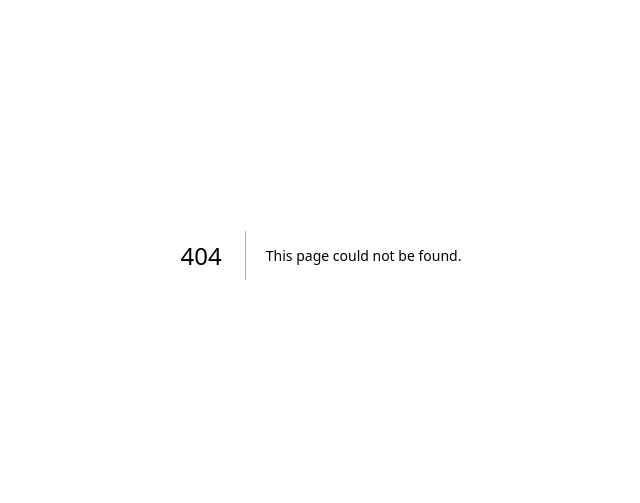
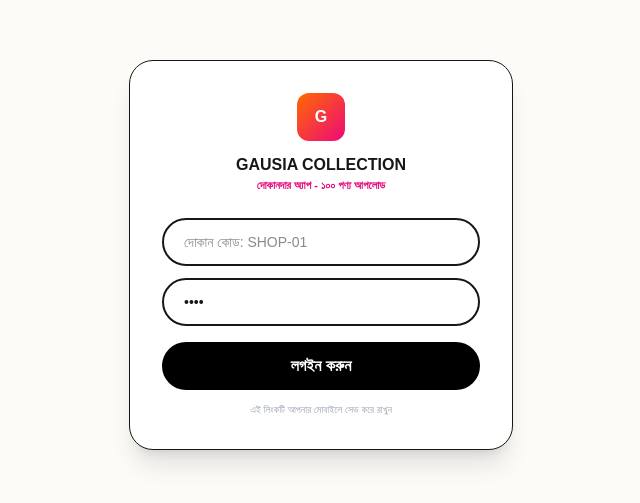
Before and after one commit to sagorroy-official-bd/my-shop, a Next.js app: page /seller in a window 1280 px wide. Before the commit this address had no page. Shown: the part 145-648 px from the top of the page, without its empty margins (319-959 px from the left). Built offline with nearby package versions, Linux system fonts and the light colour scheme.

Commit message:
Add SellerApp component for product management

```diff
--- /dev/null
+++ b/app/seller/page.tsx
@@ -0,0 +1,61 @@
+"use client";
+import { useState } from "react";
+
+export default function SellerApp() {
+  const [loggedIn, setLoggedIn] = useState(false);
+  const [shopCode, setShopCode] = useState("");
+  const [products, setProducts] = useState<any[]>([]);
+  const [form, setForm] = useState({ name: "", price: "", quality: "positive" });
+
+  if (!loggedIn) {
+    return (
+      <div className="min-h-screen flex items-center justify-center bg-[#fdfbf7] p-4">
+        <div className="bg-white p-8 rounded-[24px] w-full max-w-sm border shadow-xl">
+          <div className="w-12 h-12 rounded-xl flex items-center justify-center text-white font-black mx-auto" style={{background:"linear-gradient(135deg,#ff6a00,#ee0979)"}}>G</div>
+          <h1 className="font-black text-center mt-3">GAUSIA COLLECTION</h1>
+          <p className="text-center text-[11px] font-bold text-pink-600">দোকানদার অ্যাপ - ১০০ পণ্য আপলোড</p>
+          <input value={shopCode} onChange={e=>setShopCode(e.target.value)} placeholder="দোকান কোড: SHOP-01" className="w-full border-2 rounded-full px-5 py-3 mt-6 text-sm outline-none focus:border-black" />
+          <input type="password" defaultValue="1234" placeholder="পাসওয়ার্ড" className="w-full border-2 rounded-full px-5 py-3 mt-3 text-sm outline-none" />
+          <button onClick={()=>shopCode && setLoggedIn(true)} className="w-full bg-black text-white rounded-full py-3 mt-4 font-bold">লগইন করুন</button>
+          <p className="text-[10px] text-center text-gray-400 mt-3">এই লিংকটি আপনার মোবাইলে সেভ করে রাখুন</p>
+        </div>
+      </div>
+    );
+  }
+
+  return (
+    <div className="min-h-screen bg-[#fdfbf7] p-4">
+      <div className="max-w-md mx-auto">
+        <div className="bg-white p-4 rounded-[16px] border flex justify-between items-center">
+          <div><div className="font-black text-sm">দোকান: {shopCode.toUpperCase()}</div><div className="text-xs text-gray-500">আজ: {products.length}/100</div></div>
+          <button onClick={()=>setLoggedIn(false)} className="text-xs bg-gray-100 px-3 py-1 rounded-full">Logout</button>
+        </div>
+
+        <div className="bg-white p-5 rounded-[20px] border mt-4">
+          <h3 className="font-bold text-sm">নতুন পণ্য যোগ করুন</h3>
+          <input value={form.name} onChange={e=>setForm({...form, name:e.target.value})} placeholder="পণ্যের নাম" className="w-full border rounded-full px-4 py-2.5 mt-3 text-sm" />
+          <input value={form.price} onChange={e=>setForm({...form, price:e.target.value})} placeholder="আপনার কেনা দাম" type="number" className="w-full border rounded-full px-4 py-2.5 mt-2 text-sm" />
+          <select value={form.quality} onChange={e=>setForm({...form, quality:e.target.value})} className="w-full border rounded-full px-4 py-2.5 mt-2 text-sm font-bold">
+            <option value="positive">✅ পজিটিভ - অরিজিনাল / ভালো</option>
+            <option value="negative">⚠️ নেগেটিভ - কপি / এভারেজ</option>
+          </select>
+          <button onClick={()=>{
+            if(!form.name || !form.price) return alert("নাম ও দাম লিখুন");
+            if(products.length>=100) return alert("আজ ১০০টা হয়ে গেছে!");
+            const code = `${shopCode.toUpperCase()}-${String(products.length+1).padStart(3,'0')}`;
+            setProducts([...products, {...form, code, id: Date.now()}]);
+            setForm({name:"", price:"", quality:"positive"});
+          }} className="w-full bg-black text-white rounded-full py-3 mt-3 font-bold text-sm">+ যোগ করুন</button>
+        </div>
+
+        <div className="mt-4 space-y-2">
+          {products.map(p=>(
+            <div key={p.id} className="bg-white p-3 rounded-xl border text-sm flex justify-between"><span>{p.code} {p.quality==='positive'?'✅':'⚠️'} {p.name}</span><b>{p.price}৳</b></div>
+          ))}
+        </div>
+
+        <button onClick={()=>alert(`${products.length} টি পণ্য এডমিনের কাছে পাঠানো হলো!`)} className="w-full bg-gradient-to-r from-orange-500 to-pink-600 text-white rounded-full py-3.5 mt-6 font-bold">এডমিনের কাছে পাঠান ({products.length})</button>
+      </div>
+    </div>
+  );
+}
```
